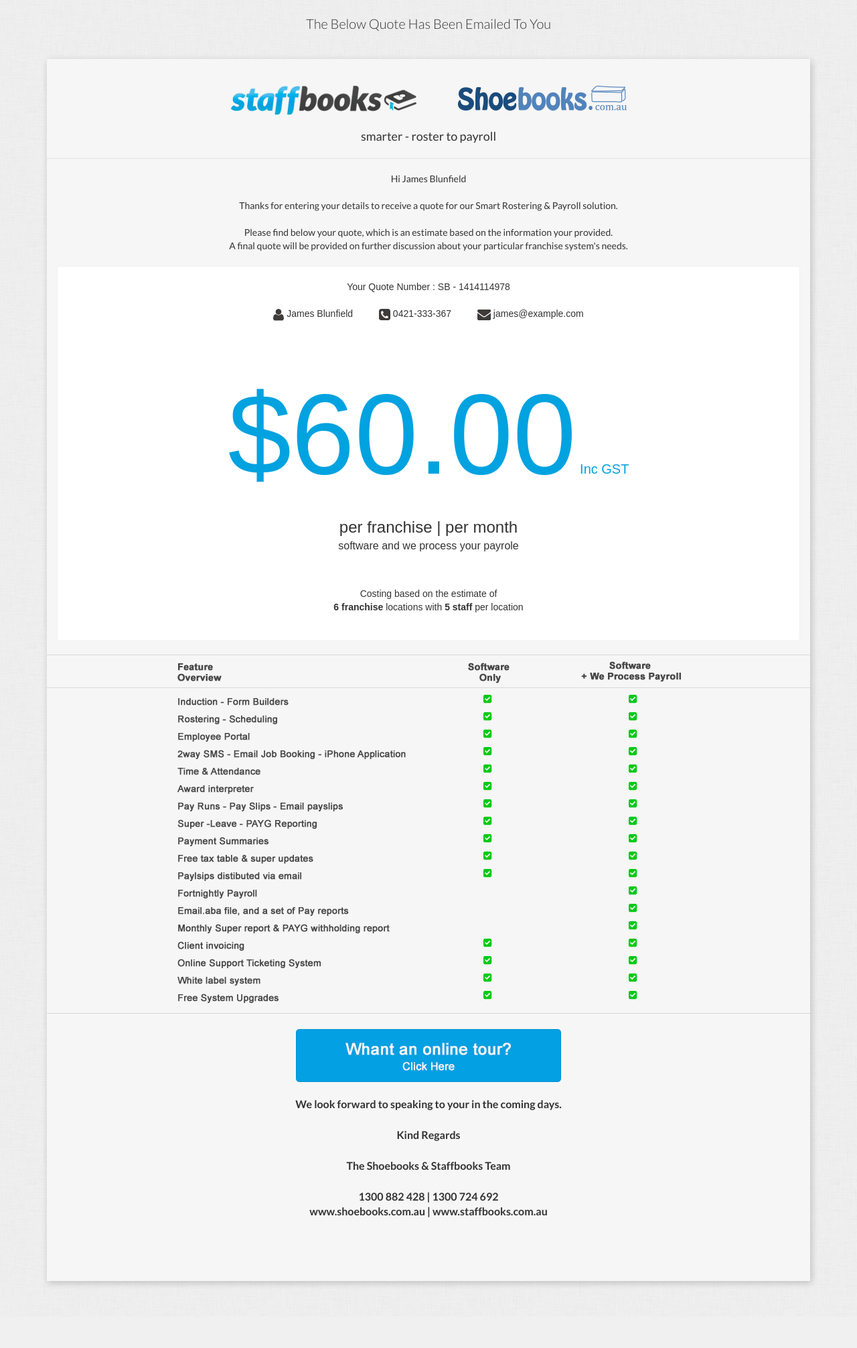
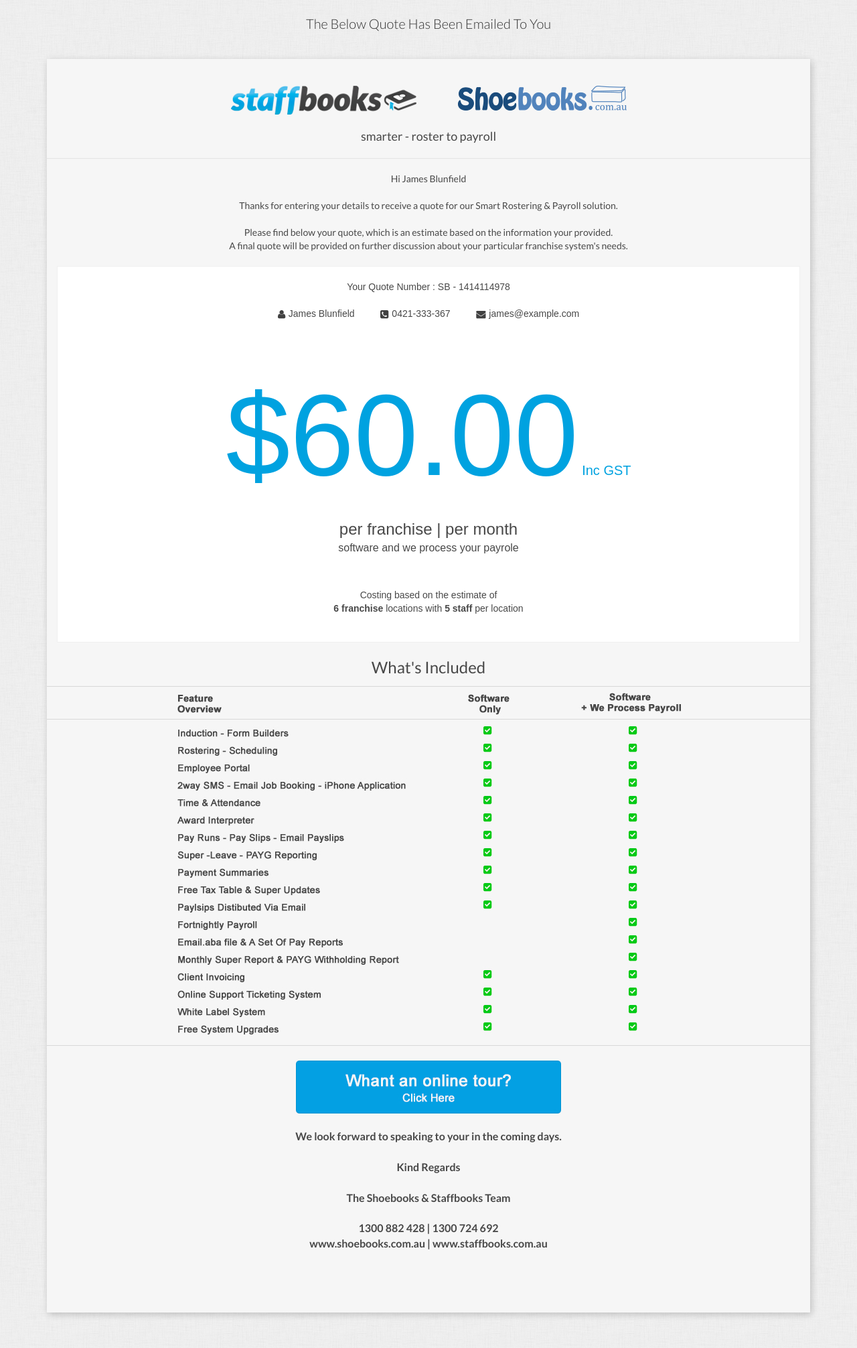
Before and after one commit to propagit/sbquote, a CodeIgniter app: page /index.php/quote/result in a window 1280 px wide. Shown: the part 308-2320 px from the top of the page at 67% size. Before the commit the page ends 2230 px from the top, so only its background shows below. Run offline with CodeIgniter, Linux system fonts and the light colour scheme.

Commit message:
email template

```diff
--- a/app_public/modules/quote/controllers/quote.php
+++ b/app_public/modules/quote/controllers/quote.php
@@ -47,7 +47,7 @@ class Quote extends MX_Controller {
 									'price_shoebooks' => 3,
 									'payroll_processing' => 5.5,
 									'discount' => true,
-									'comment' => 'Your are eligible for massive discount, please contact us for a formal quote request.'
+									'comment' => 'You\'re eligible for a volume discount price, speak to us about getting a formal quote!'
 								),
 						);
 
--- a/app_public/modules/quote/views/quote_result_template.php
+++ b/app_public/modules/quote/views/quote_result_template.php
@@ -6,7 +6,7 @@
         </div>
         <div class="clear"></div>
         <div class="inner-box table-responsive">
-        	<table style="background-color:#f6f6f6; width:100%; color:#333;font-size:16px;text-align:center;">
+        	<table style="background-color:#f6f6f6; width:100%; color:#484848;font-size:16px;text-align:center;">
             	<tr>
                     <td>
                    	 <table style="width:100%; text-align:center;">
@@ -51,7 +51,7 @@
                                     <td style="vertical-align:central;">
                                         <img src="<?=base_url();?>assets/quote/img/fa-user.jpg"> <?=$input['name'];?> <? echo nbs(8);?>
                                         <img src="<?=base_url();?>assets/quote/img/fa-phone-square.jpg"> <?=$input['phone'];?> <? echo nbs(8);?>
-                                        <img src="<?=base_url();?>assets/quote/img/fa-envelope.jpg"> <span style="color:#333;"><?=$input['email'];?></span>
+                                        <img src="<?=base_url();?>assets/quote/img/fa-envelope.jpg"> <span style="color:#484848 !important;"><?=$input['email'];?></span>
                                     </td>
                                 </tr>
                                 <tr><td>&nbsp;</td></tr>
@@ -61,7 +61,7 @@
                                 <tr><td>&nbsp;</td></tr>
                                 <tr>
                                     <td style="color:#00a2e0">
-                                        <span style="font-size: 170px;font-weight: 400;">$<?=$quote['price_per_franchise'];?></span>
+                                        <span style="font-size: 172px;font-weight: 400;">$<?=$quote['price_per_franchise'];?></span>
                                         <span style="">Inc GST</span>
                                     </td>
                                 </tr>
@@ -69,7 +69,6 @@
                                     <td style="font-size:24px; font-weight:400;">per franchise | per month </td>
                                 </tr>
                                 <tr><td style="font-size:16px;"><?=$quote['package'];?></td></tr>
-                                <tr><td style="font-size:16px;"><?=$quote['comment'];?></td></tr>
                                 <tr><td>&nbsp;</td></tr>
                             </tbody>
 
@@ -81,6 +80,7 @@
                                         <b><?=$input['no_of_sites'];?> franchise</b> locations with <b><?=$input['avg_staff'];?> staff</b> per location
                                     </td>
                                 </tr>
+                                <tr><td><?=$quote['comment'];?></td></tr>
                                 <tr><td>&nbsp;</td></tr>
                                 <tr><td>&nbsp;</td></tr>
                             </tfoot>
@@ -90,6 +90,9 @@
                 <!-- quote box -->
 
                 <tr>
+                	<td style="font-size:24px; padding-bottom:10px;">What's Included</td>
+                </tr>
+                <tr>
                 	<td style="border-top:1px solid #d8d8d8; border-bottom:1px solid #d8d8d8;"><img src="<?=base_url();?>assets/quote/img/features_header.jpg"></td>
                 </tr>
                 <tr>
@@ -97,7 +100,7 @@
                 </tr>
                 <tr><td>&nbsp;</td></tr>
                 <tr>
-                	<td><img src="<?=base_url();?>assets/quote/img/tour_btn.jpg"></td>
+                	<td><a href="mailto:team@shoebooks.staffbooks.system"><img src="<?=base_url();?>assets/quote/img/tour_btn.jpg"></a></td>
                 </tr>
                 <tr><td>&nbsp;</td></tr>
                 <tr>
@@ -109,7 +112,7 @@
                         The Shoebooks & Staffbooks Team<br><br>
 
                         1300 882 428 | 1300 724 692<br>
-                        <a style="color:#333;text-decoration:none;" href="http://www.shoebooks.com.au">www.shoebooks.com.au</a> | <a style="color:#333;text-decoration:none;" href="http://www.staffbooks.com.au">www.staffbooks.com.au</a>
+                        <a style="color:#484848;text-decoration:none;" href="http://www.shoebooks.com.au">www.shoebooks.com.au</a> | <a style="color:#484848;text-decoration:none;" href="http://www.staffbooks.com.au">www.staffbooks.com.au</a>
                     </td>
                 </tr>
                 <tr><td>&nbsp;</td></tr>
```
Also changed, not shown: assets/quote/img/fa-envelope.jpg, assets/quote/img/fa-phone-square.jpg, assets/quote/img/fa-user.jpg, assets/quote/img/feature_overview.jpg.
